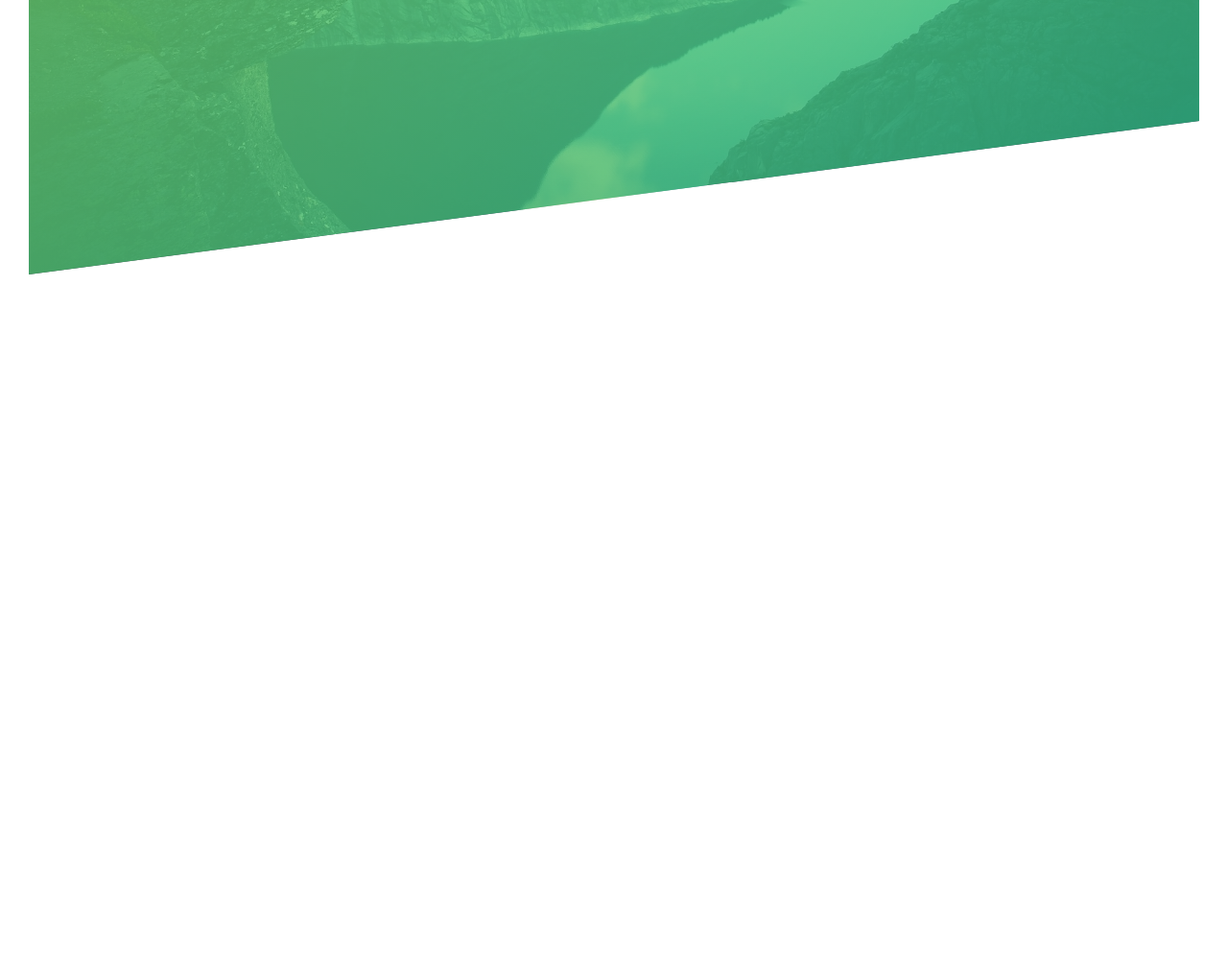
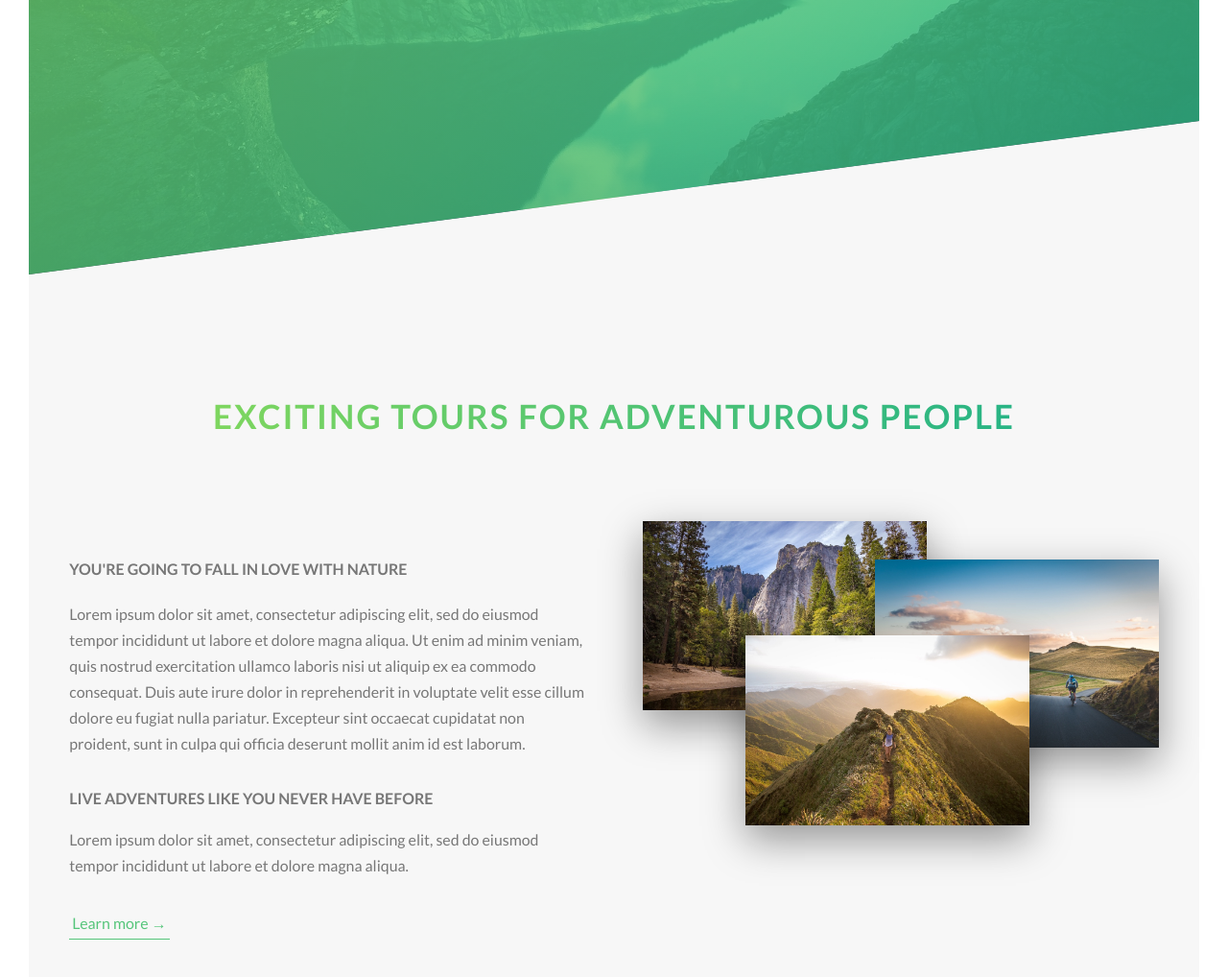
Before and after one commit to Ferperemero86/Nature-Tours, a website: page index.html in a window 1280 px wide. Shown: the part 504-1522 px from the top of the page at 96% size. Before the commit the page ends 820 px from the top, so only its background shows below. Drawn offline with nearby package versions, Linux system fonts and the light colour scheme.

Commit message:
Create about section

```diff
--- a/index.html
+++ b/index.html
@@ -12,7 +12,6 @@
   <title>Nature Tours ! Exciting tours for adventorous people</title>
 </head>
 <body>
-  <main role="main">
   <header class="header">
     <div class="header__logo-box">
       <img src="./images/logo-white.png" alt="Logo" class="header__logo">
@@ -25,6 +24,34 @@
       <a href="#" class="btn btn--white btn--animated">Discover our tours</a>
     </div>
   </header>
+
+  <main role="main">
+    <section class="section-about">
+      <div class="u-center-text u-margin-bottom-big">
+        <h2 class="heading-secondary u-margin-bottom-small">Exciting tours for adventurous people</h2>
+      </div>
+      <div class="row">
+        <div class="col-1-of-2">
+          <h3 class="heading-tertiary u-margin-bottom-small">You're going to fall in love with nature</h3>
+          <p class="paragraph">
+            Lorem ipsum dolor sit amet, consectetur adipiscing elit, sed do eiusmod tempor incididunt ut labore et dolore magna aliqua. Ut enim ad minim veniam, quis nostrud exercitation ullamco laboris nisi ut aliquip ex ea commodo consequat. Duis aute irure dolor in reprehenderit in voluptate velit esse cillum dolore eu fugiat nulla pariatur. Excepteur sint occaecat cupidatat non proident, sunt in culpa qui officia deserunt mollit anim id est laborum.
+          </p>
+          <h3 class="heading-tertiary">Live adventures like you never have before</h3>
+          <p class="paragraph">
+            Lorem ipsum dolor sit amet, consectetur adipiscing elit, sed do eiusmod tempor incididunt ut labore et dolore magna aliqua.
+          </p>
+          <a href="#" class="btn-text">Learn more &rarr;</a>
+        </div>
+        <div class="col-1-of-2">
+          <div class="composition">
+            <img src="images/nat-1-large.jpg" alt="Photo 1" class="composition__photo composition__photo--p1" />
+            <img src="images/nat-2-large.jpg" alt="Photo 2" class="composition__photo composition__photo--p2" />
+            <img src="images/nat-3-large.jpg" alt="Photo 3" class="composition__photo composition__photo--p3" />
+          </div>
+        </div>
+      </div>
+    </section>
   </main>
+
 </body>
 </html>
--- a/sass/abstracts/_mixins.scss
+++ b/sass/abstracts/_mixins.scss
@@ -0,0 +1,7 @@
+@mixin clearfix {
+  &::after {
+    content: "";
+    display: table;
+    clear: both;
+  }
+}
--- a/sass/abstracts/_variables.scss
+++ b/sass/abstracts/_variables.scss
@@ -1,9 +1,19 @@
-/* COLORS */
-
+//COLORS
 $color-primary: #55c57a;
 $color-primary-light: #7ed65f;
 $color-primary-dark: #28b485;
 
+$color-grey-light-1: #f7f7f7;
+
 $color-grey-dark: #777;
 $color-white: #fff;
 $color-black: #000;
+
+// FONT
+$default-font-size: 1.6rem;
+
+
+// GRID
+$grid-width: 114rem;
+$gutter-vertical: 8rem;
+$gutter-horizontal: 6rem;
--- a/sass/base/_typography.scss
+++ b/sass/base/_typography.scss
@@ -5,3 +5,35 @@ body { /* Use body for inheritance */
   color: $color-grey-dark;
   padding: 3rem;
 }
+
+.heading-secondary {
+  font-size: 3.5rem;
+  text-transform: uppercase;
+  font-weight: 700;
+  background-image: linear-gradient(to right, $color-primary-light, $color-primary-dark);
+  display: inline-block;
+  -webkit-background-clip: text;
+  background-clip: text;
+  color: transparent;
+  transition: all .2s;
+  letter-spacing: .2rem;
+
+  &:hover {
+    transform: skewY(2deg) skewX(15deg) scale(1.1);
+    text-shadow: .5rem 1rem 2rem rgba($color-black, .2);
+  }
+}
+
+.heading-tertiary {
+  font-size: 1.6rem;
+  font-weight: 700;
+  text-transform: uppercase;
+}
+
+.paragraph {
+  font-size: $default-font-size;
+
+  &:not(:last-child) {
+    margin-bottom: 3rem;
+  }
+}
--- a/sass/base/_utilities.scss
+++ b/sass/base/_utilities.scss
@@ -0,0 +1,15 @@
+.u-center-text {
+  text-align: center;
+}
+
+.u-margin-bottom-small {
+  margin-bottom: 2rem;
+}
+
+.u-margin-bottom-medium {
+  margin-bottom: 4rem;
+}
+
+.u-margin-bottom-big {
+  margin-bottom: 8rem;
+}
--- a/sass/components/_button.scss
+++ b/sass/components/_button.scss
@@ -8,7 +8,7 @@
     border-radius: 10rem;
     transition: all .2s;
     position: relative;
-    font-size: 1.6rem;
+    font-size: $default-font-size;
   }
 
   &:hover {
@@ -53,3 +53,28 @@
   animation-fill-mode: backwards; /* Before animations starts in 0% keyframe styles */
 }
 }
+
+.btn-text {
+  &:link,
+  &:visited {
+    font-size: $default-font-size;
+    color: $color-primary;
+    display: inline-block;
+    text-decoration: none;
+    border-bottom: 1px solid $color-primary;
+    padding: 3px;
+    transition: all .2s;
+  }
+
+  &:hover {
+    background-color: $color-primary;
+    color: $color-white;
+    box-shadow: 0 1rem 2rem rgba($color-black,.15);
+    transform: translateY(-2px);
+  }
+
+  &:active {
+    box-shadow: 0 1rem 2rem rgba($color-black,.15);
+    transform: translateY(0);
+  }
+}
--- /dev/null
+++ b/sass/components/_composition.scss
@@ -0,0 +1,39 @@
+.composition {
+  position: relative;
+
+  &__photo {
+    width: 55%;
+    box-shadow: 0 1.5rem 4rem rgba($color-black, .4);
+    //border-radius: 2px;
+    position: absolute;
+    z-index: 10;
+    transition: all .2s;
+    outline-offset: 2rem;
+
+    &--p1 {
+      left: 0;
+      top: -2rem;
+    }
+
+    &--p2 {
+      right: 0;
+      top: 2rem;
+    }
+
+    &--p3 {
+      left: 20%;
+      top: 10rem;
+    }
+
+    &:hover {
+      outline: 1.5rem solid $color-primary;
+      transform: scale(1.05) translateY(-.5rem);
+      box-shadow: 0 2.5rem 4rem rgba($color-black, .5);
+      z-index: 20;
+    }
+  }
+
+  &:hover  &__photo:not(:hover) {
+    transform: scale(.95);
+  }
+}
--- /dev/null
+++ b/sass/layout/_grid.scss
@@ -0,0 +1,35 @@
+// CUSTOM GRID
+.row {
+  max-width: $grid-width;
+  margin: 0 auto;
+
+  &:not(:last-child) {
+    margin-bottom: $gutter-vertical;
+  }
+
+  @include clearfix;
+
+  [class^="col-"] {
+    float: left;
+
+    &:not(:last-child) {
+      margin-right: $gutter-horizontal;
+    }
+  }
+
+  .col-1-of-2 {
+    width: calc((100% - #{$gutter-horizontal}) / 2);
+  }
+
+  .col-1-of-3 {
+    width: calc((100% - 2 * #{$gutter-horizontal}) / 3);
+  }
+
+  .col-2-of-3 {
+    width: calc( 2 * ((100% - 2 * #{$gutter-horizontal}) / 3) + #{$gutter-horizontal});
+  }
+
+  .col-1-of-4 {
+    width: calc((100% - 3 * #{$gutter-horizontal}) / 4);
+  }
+}
--- a/sass/main.scss
+++ b/sass/main.scss
@@ -7,8 +7,12 @@
 @import "base/typography";
 @import "base/utilities";
 
+@import "abstracts/mixins";
+
 @import "components/button";
+@import "components/composition";
 
+@import "layout/grid";
 @import "layout/header";
 
 @import "pages/home";
--- a/sass/pages/_home.scss
+++ b/sass/pages/_home.scss
@@ -0,0 +1,5 @@
+.section-about {
+  background-color: $color-grey-light-1;
+  padding: 25rem 0;
+  margin-top: -20vh;
+}
```
Also changed, not shown: css/style.css. Lines whose indentation alone changed are shown as unchanged.
